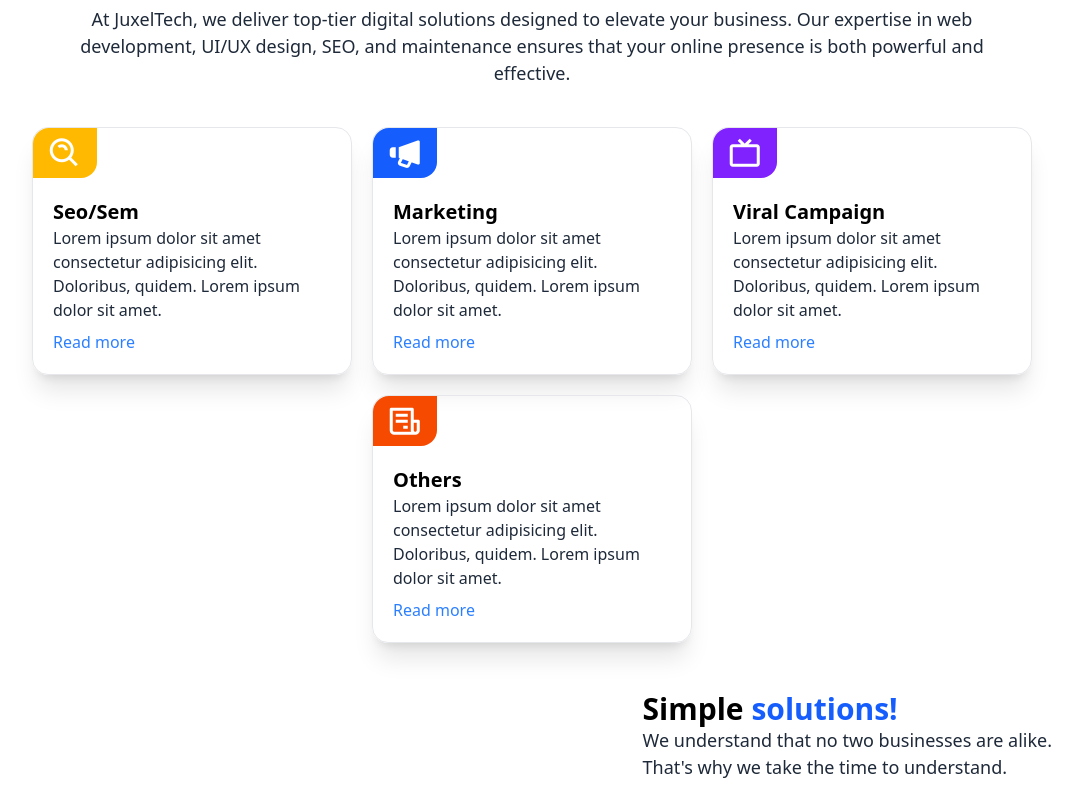
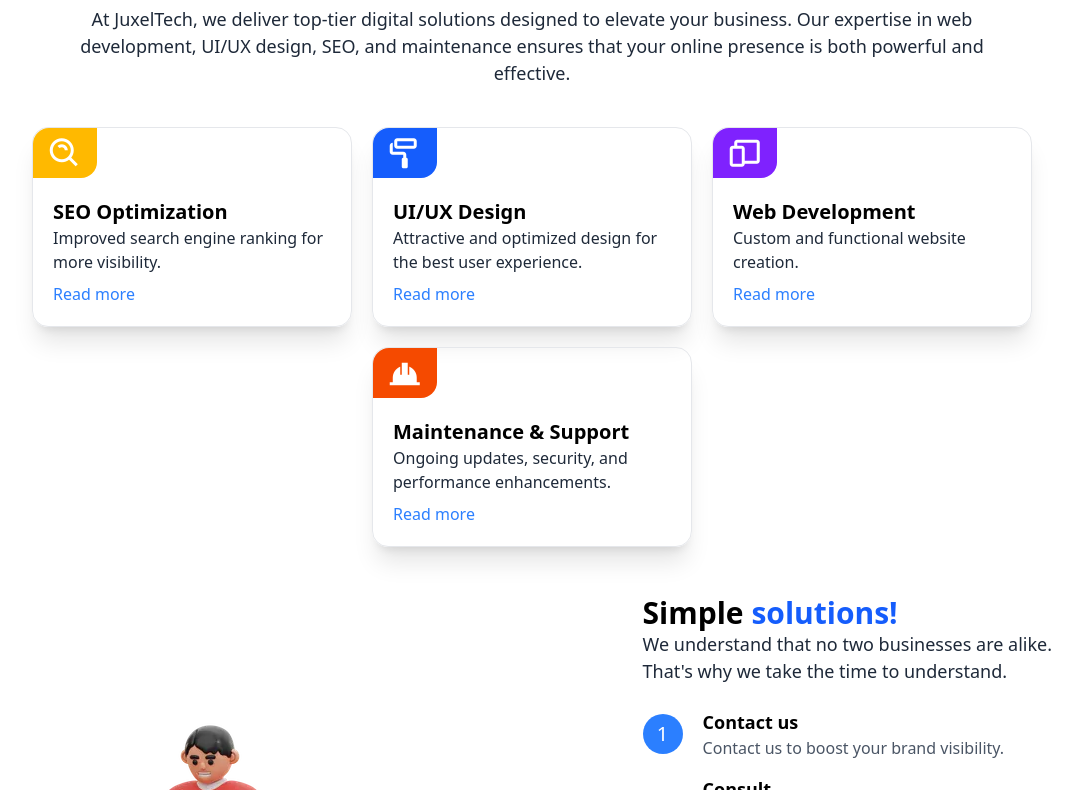
Before and after one commit to Urpirio/juxeltech, a Next.js app: page / in a window 1280 px wide. Shown: the part 575-1365 px from the top of the page, without its empty margins (108-1190 px from the left). Built offline with nearby package versions, Linux system fonts and the light colour scheme.

Commit message:
Se hicieron cambios en la informacion

```diff
--- a/src/Data/DataBestServices.js
+++ b/src/Data/DataBestServices.js
@@ -1,26 +1,26 @@
 const DataBestServices = [
     {
-       Service: 'Seo/Sem',
-       Description: 'Lorem ipsum dolor sit amet consectetur adipisicing elit. Doloribus, quidem. Lorem ipsum dolor sit amet.',
+       Service: 'SEO Optimization',
+       Description: 'Improved search engine ranking for more visibility.',
        Icon: 'bx bx-search-alt',
        bg: 'bg-amber-400',
     },
     {
-        Service: 'Marketing',
-        Description: 'Lorem ipsum dolor sit amet consectetur adipisicing elit. Doloribus, quidem. Lorem ipsum dolor sit amet.',
-        Icon: 'bx bxs-megaphone',
+        Service: 'UI/UX Design',
+        Description: 'Attractive and optimized design for the best user experience.',
+        Icon: 'bx bx-paint-roll',
         bg: 'bg-blue-600',
      },
      {
-        Service: 'Viral Campaign',
-        Description: 'Lorem ipsum dolor sit amet consectetur adipisicing elit. Doloribus, quidem. Lorem ipsum dolor sit amet.',
-        Icon: 'bx bx-tv',
+        Service: 'Web Development',
+        Description: 'Custom and functional website creation.',
+        Icon: 'bx bx-devices',
         bg: 'bg-violet-600 ',
      },
      {
-        Service: 'Others',
-        Description: 'Lorem ipsum dolor sit amet consectetur adipisicing elit. Doloribus, quidem. Lorem ipsum dolor sit amet.',
-        Icon: 'bx bx-receipt',
+        Service: 'Maintenance & Support',
+        Description: 'Ongoing updates, security, and performance enhancements.',
+        Icon: 'bx bxs-hard-hat',
         bg: 'bg-orange-600',
      },
 ];
```
